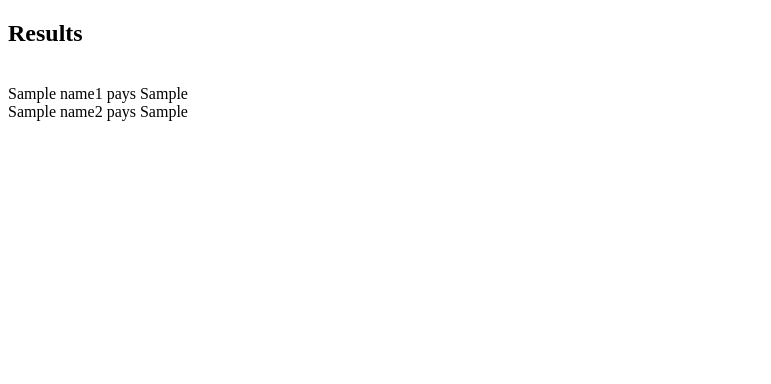
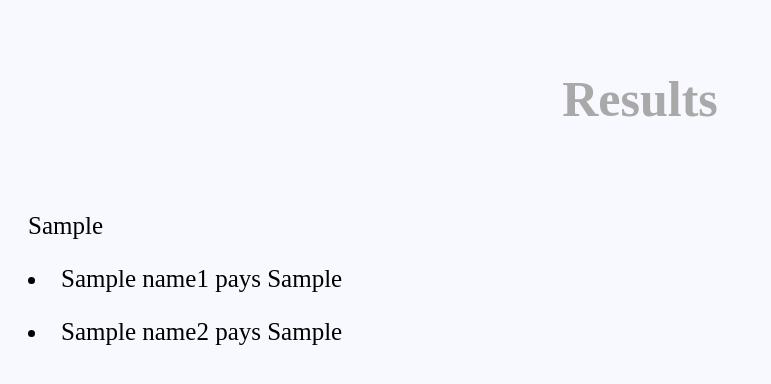
Before and after one commit to artkel/training_repo, a Flask app: template advanced_python_tutorial/App-5-Flatmates-Bill-Web-App/templates/results.html in a window 1280 px wide. Shown: the top 384 px of the page, without its empty margins (0-771 px from the left). Run offline with Flask 2, Linux system fonts and the light colour scheme; the template is opened without the code that fills it: most values are stand-ins (such as "Sample title", 1, 10 or a date in 2020).

Commit message:
Visual appearance of the app improved (style.css added)

```diff
--- a/advanced_python_tutorial/App-5-Flatmates-Bill-Web-App/main.py
+++ b/advanced_python_tutorial/App-5-Flatmates-Bill-Web-App/main.py
@@ -28,10 +28,11 @@ class ResultsPage(MethodView):
         flatmate2 = flat.Flatmate(billform.name2.data, float(billform.days_in_house2.data))
 
         return render_template('results.html',
+                               general_info=f"Total bill amount for {billform.period.data} is {billform.amount.data}$",
                                name1=flatmate1.name,
-                               amount1=f"$ {round(flatmate1.pays(the_bill, flatmate2), 2)}",
+                               amount1=f"{round(flatmate1.pays(the_bill, flatmate2), 2)}$",
                                name2=flatmate2.name,
-                               amount2=f"$ {round(flatmate2.pays(the_bill, flatmate1), 2)}")
+                               amount2=f"{round(flatmate2.pays(the_bill, flatmate1), 2)}$")
 
 
 class BillForm(Form):
--- a/advanced_python_tutorial/App-5-Flatmates-Bill-Web-App/static/main.css
+++ b/advanced_python_tutorial/App-5-Flatmates-Bill-Web-App/static/main.css
@@ -2,6 +2,18 @@ h2 {
     color: darkgrey;
     text-align: center;
     font-size: 50px;
+}
+
+p {
+    font-size: 25px;
+}
+
+li {
+    font-size: 25px;
+}
+
+a {
+    font-size: 22px; /* You can adjust the font size as needed */
 }
 
 input[type=text] {
--- a/advanced_python_tutorial/App-5-Flatmates-Bill-Web-App/templates/index.html
+++ b/advanced_python_tutorial/App-5-Flatmates-Bill-Web-App/templates/index.html
@@ -3,6 +3,7 @@
 <head>
     <meta charset="UTF-8">
     <title>Title</title>
+    <link rel="stylesheet" href="static/main.css">
 </head>
 <body>
 <h2>Flatmates' Bill</h2>
--- a/advanced_python_tutorial/App-5-Flatmates-Bill-Web-App/templates/results.html
+++ b/advanced_python_tutorial/App-5-Flatmates-Bill-Web-App/templates/results.html
@@ -3,12 +3,13 @@
 <head>
     <meta charset="UTF-8">
     <title>Title</title>
+    <link rel="stylesheet" href="static/main.css">
 </head>
 <body>
     <h2>Results</h2>
     <br>
-    {{name1}} pays {{amount1}}
-    <br>
-    {{name2}} pays {{amount2}}
+    <p>{{general_info}}</p>
+    <p><li>{{name1}} pays {{amount1}}</li></p>
+    <p><li>{{name2}} pays {{amount2}}</li></p>
 </body>
 </html>
```
